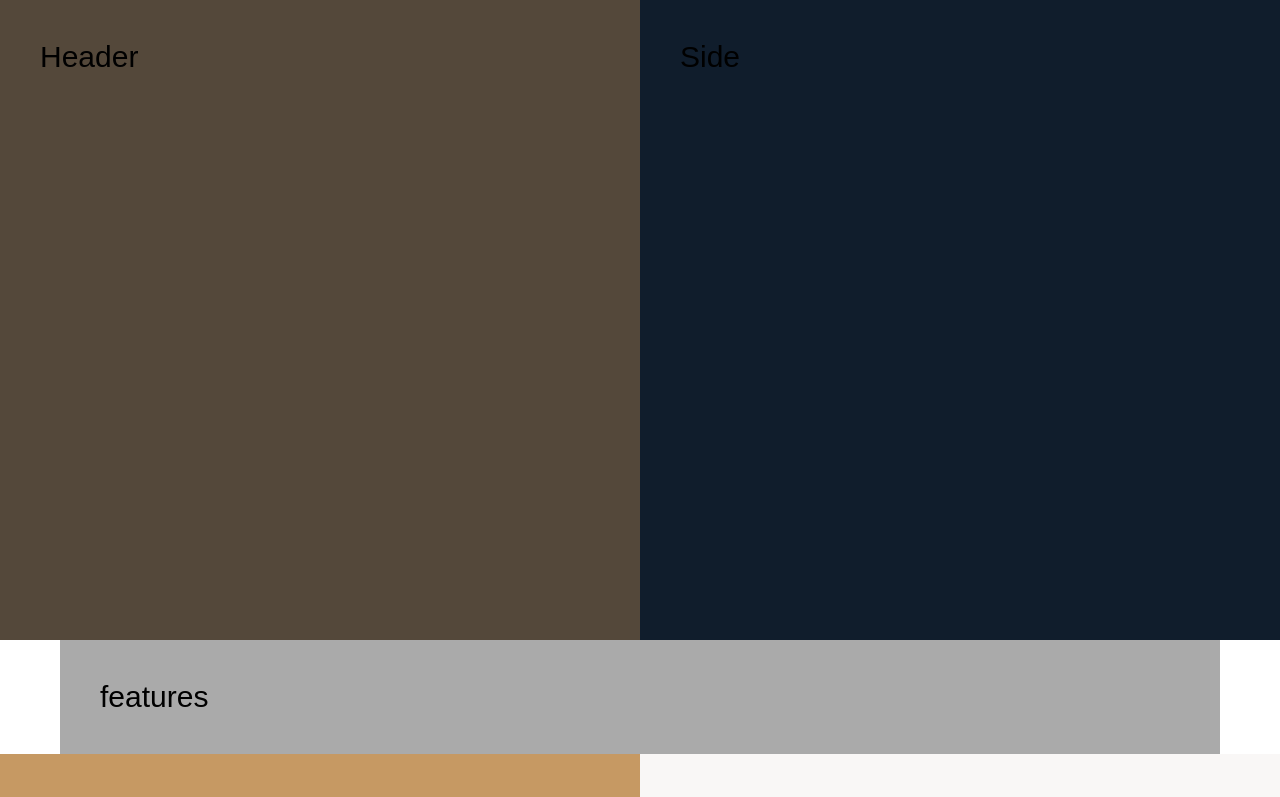
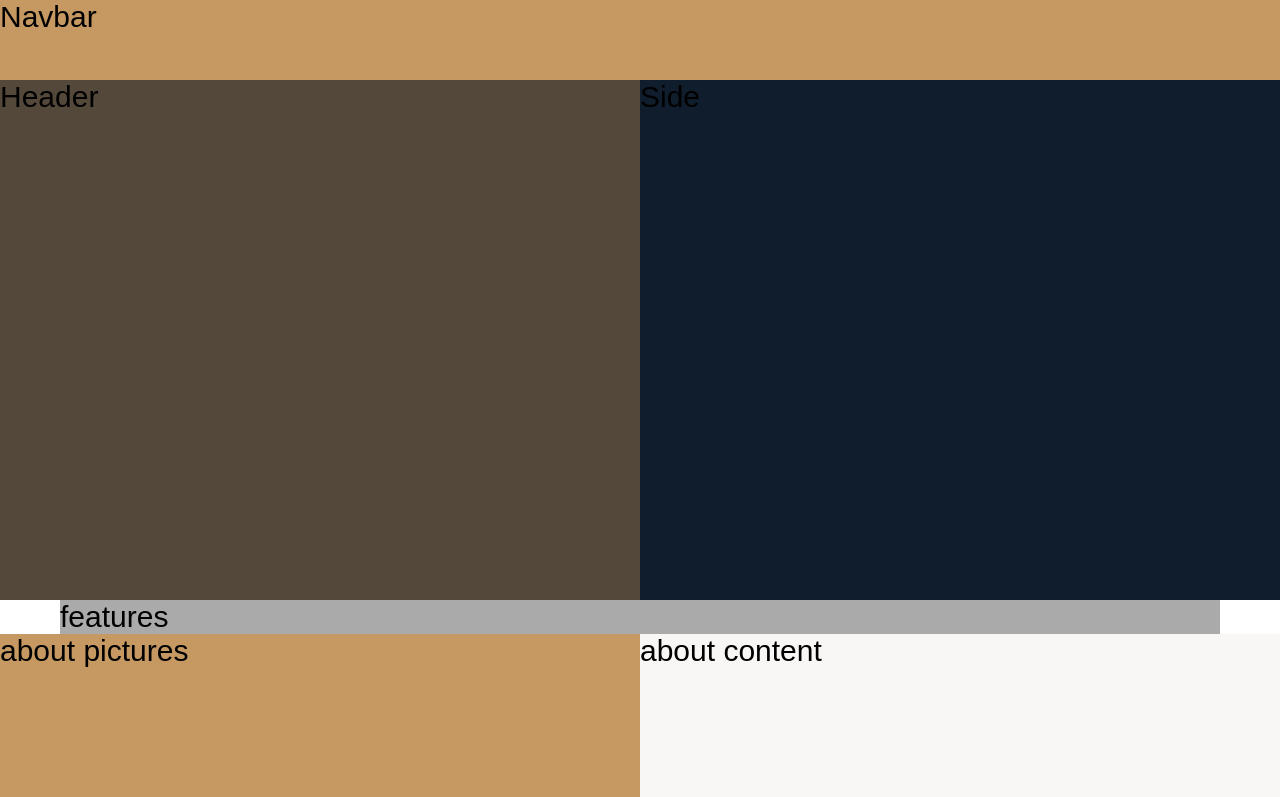
Before and after one commit to David-mwendwa/dave-wp, a React (Create React App) app: page / in a window 1280 px wide. Shown: the top 797 px of the page. Built offline with nearby package versions, Linux system fonts and the light colour scheme.

Commit message:
feat: added navbar in the layout

```diff
--- a/src/layout/Layout.js
+++ b/src/layout/Layout.js
@@ -6,6 +6,7 @@ class Layout extends Component {
   render() {
     return (
       <div className="container">
+        <div className="navbar">Navbar</div>
         <div className='header'>Header</div>
         <div className='header-side'>Side</div>
         <div className='features'>features</div>
--- a/src/layout/Layout.scss
+++ b/src/layout/Layout.scss
@@ -2,13 +2,17 @@
 
 .container {
   display: grid;
-  grid-template-rows: 80vh min-content 40vw min-content min-content min-content;
+  grid-template-rows: 10vh 65vh min-content 40vw min-content min-content min-content;
   grid-template-columns: [full-start] minmax(6rem, 1fr) [center-start] repeat(8, [col-start] minmax(min-content, 16rem) [col-end]) [center-end] minmax(6rem, 1fr) [full-end];
 
   & > * {
-    padding: 40px;
     font-size: 3rem;
   }
+}
+
+.navbar {
+  background-color: $color-primary;
+  grid-column: full-start/full-end;
 }
 
 .header {
```
